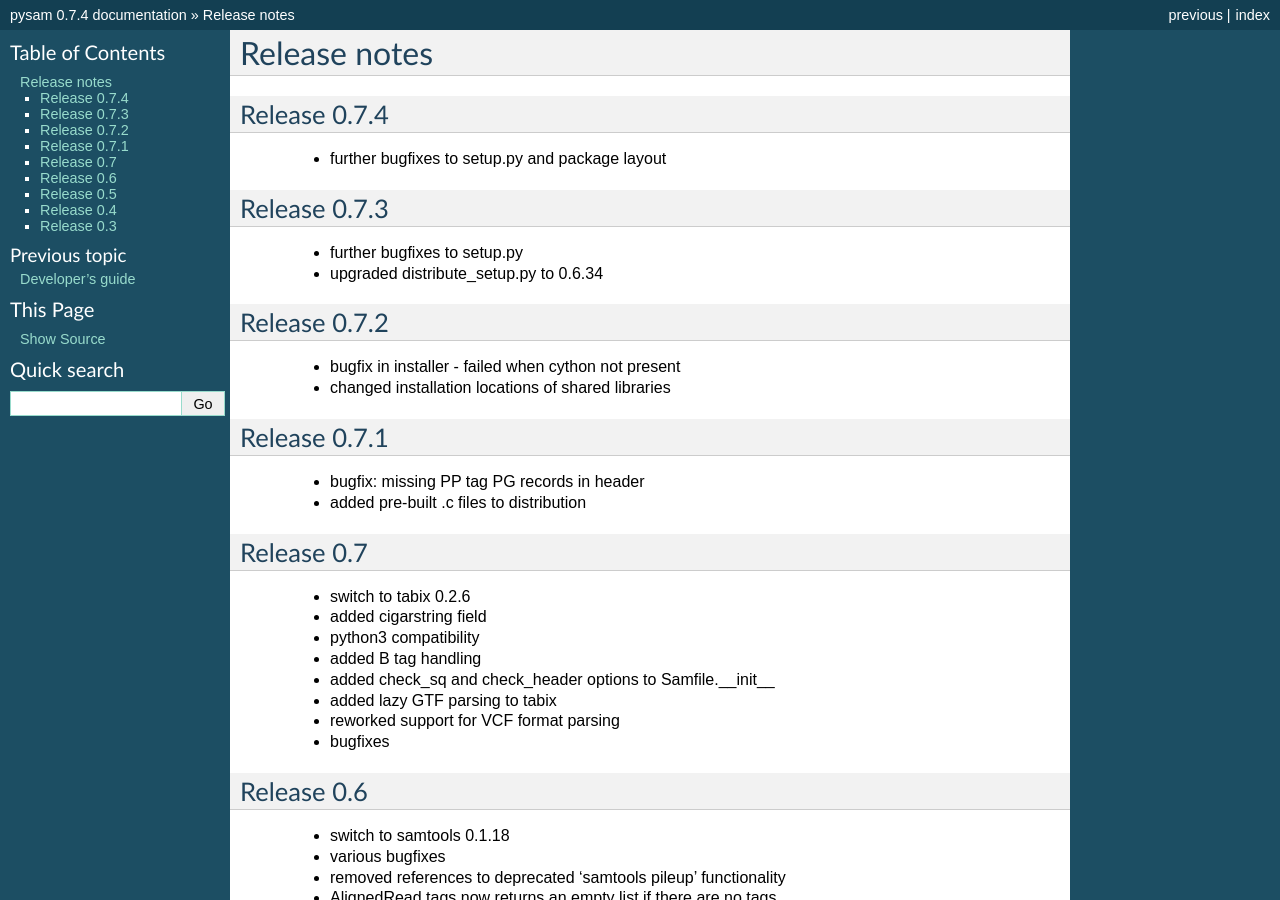
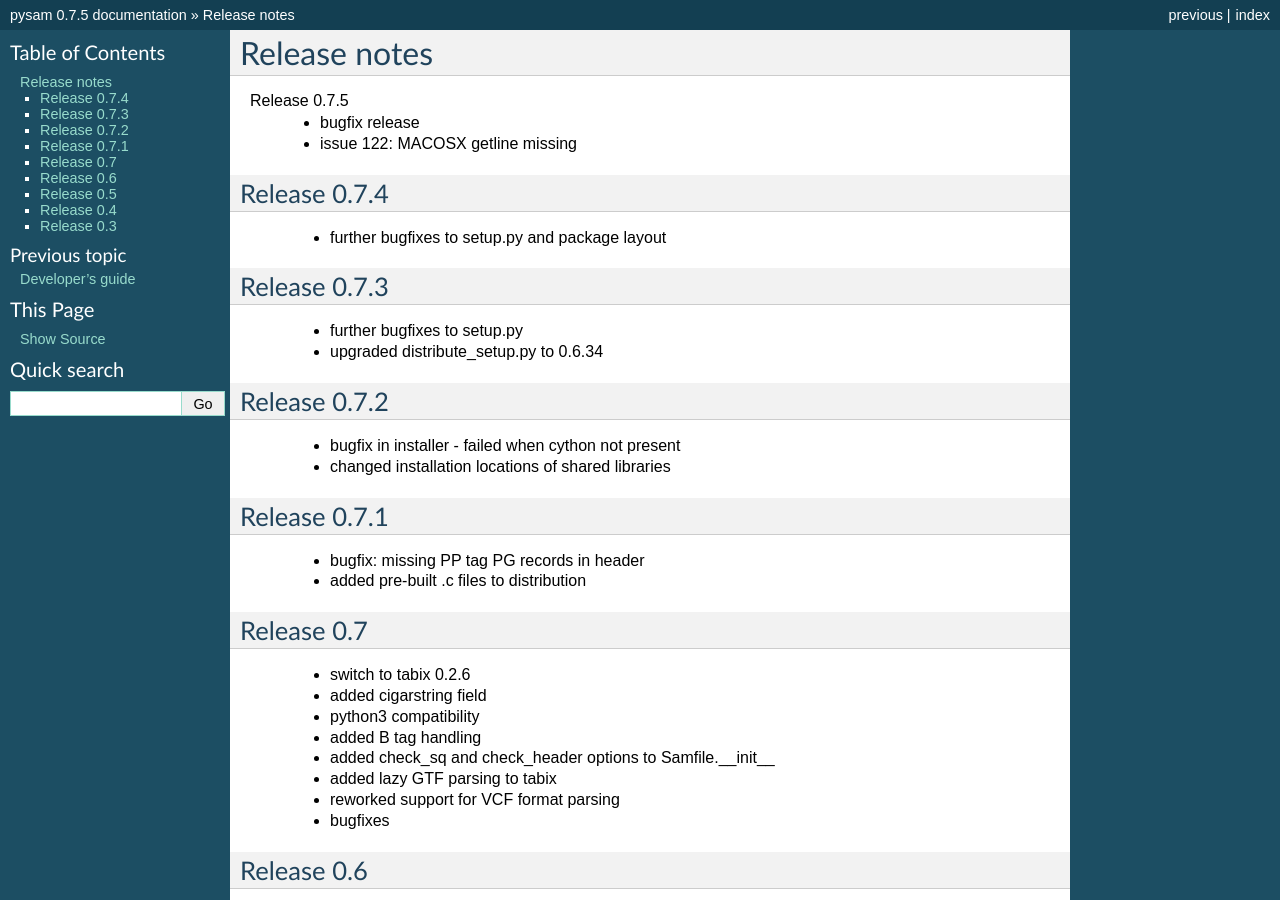
Before and after one commit to vd4mmind/pysam, a Sphinx documentation site: the page built from doc/release.rst, in a window 1280 px wide and 900 px high. Built offline with Sphinx 7.4.7, drawn with Linux system fonts in a browser that asks for light colours; pages that are not in the unit, such as notebooks, are missing from menus; some of the changed text lies outside the part shown.

Commit message:
issue 122: preliminary fix to getline issue

```diff
--- a/doc/release.rst
+++ b/doc/release.rst
@@ -1,6 +1,11 @@
 =============
 Release notes
 =============
+
+Release 0.7.5
+   * bugfix release
+   * issue 122: MACOSX getline missing
+
 
 Release 0.7.4
 =============
--- a/pysam/version.py
+++ b/pysam/version.py
@@ -1,6 +1,6 @@
 # pysam versioning information
 
-__version__ = "0.7.4"
+__version__ = "0.7.5"
 
 __samtools_version__ = "0.1.18"
 
```
Also changed, not shown: 3 other files.
